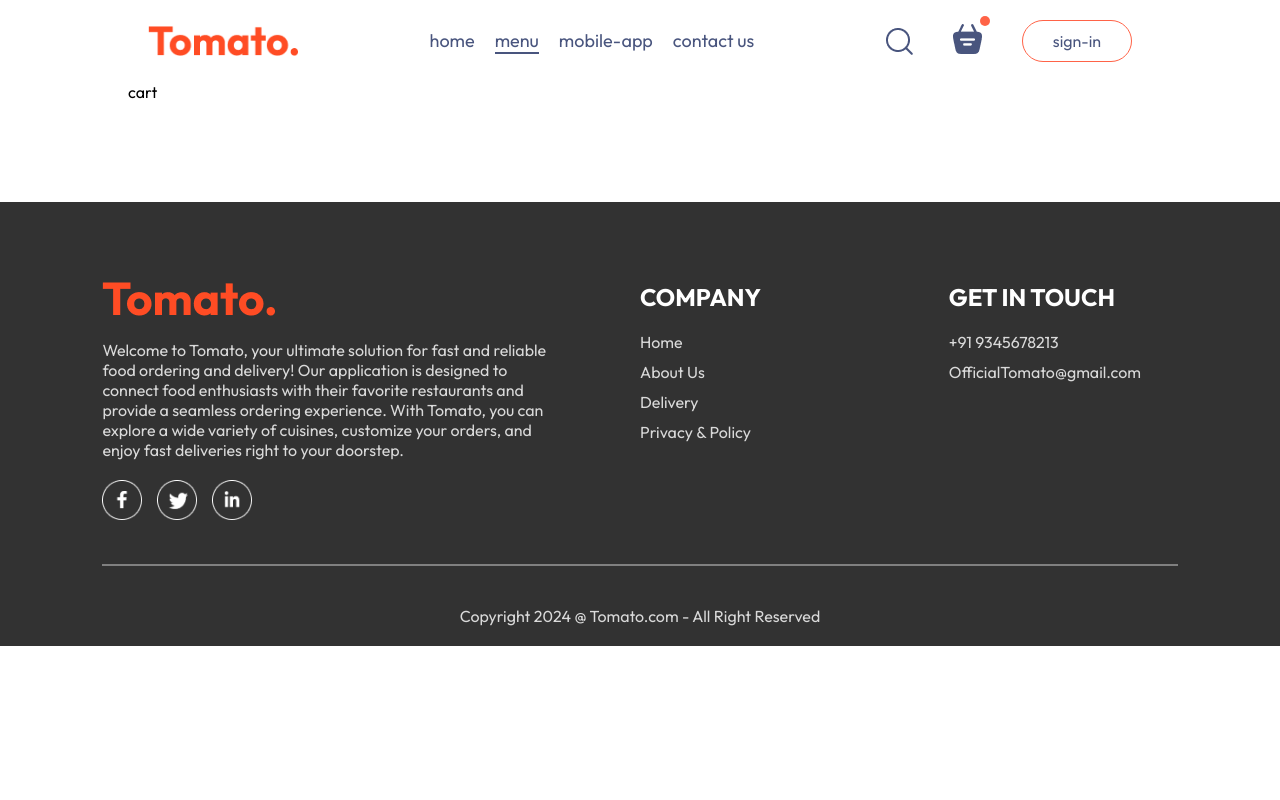
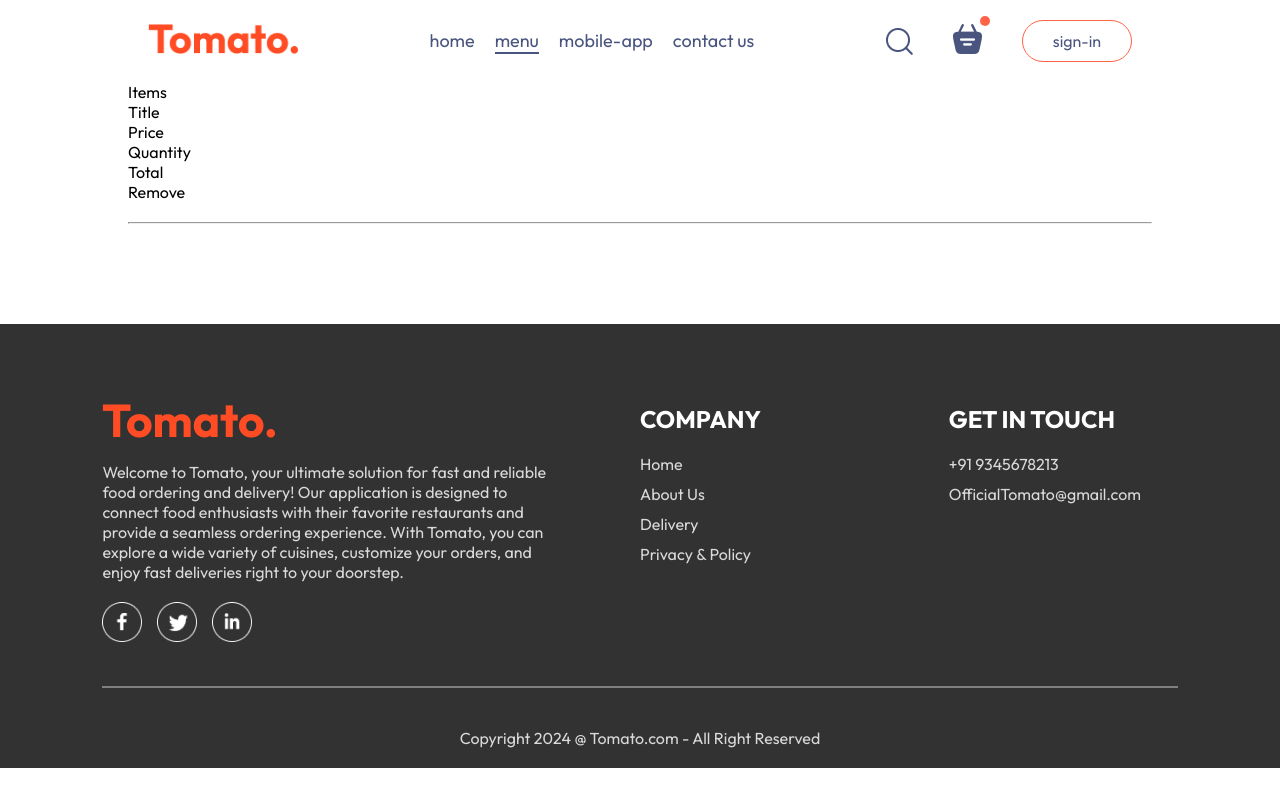
Before and after one commit to Rabeeh-Ashraf/Food-Delivery-Website, a React (Vite) app: page /cart in a window 1280 px wide. Built offline with nearby package versions, Linux system fonts and the light colour scheme.

Commit message:
updated redirecting of page when clicking on basket icon

```diff
--- a/src/components/Navbar/Navbar.jsx
+++ b/src/components/Navbar/Navbar.jsx
@@ -11,7 +11,7 @@
 
   return (
     <div className='navbar'>
-       <img src={assets.logo} alt="" className="logo" />
+       <Link to='/'><img src={assets.logo} alt="" className="logo" /></Link>
        <ul className="navbar-menu">
         <Link to='/' onClick={()=>setMenu("home")} className={menu==="home"?"active":""}>home</Link>
         <a href='#explore-menu' onClick={()=>setMenu("menu")}className={menu==="menu"?"active":""}>menu</a>
@@ -21,7 +21,7 @@
        <div className="navbar-right">
         <img src={assets.search_icon} alt="" />
         <div className='navbar-search-icon'>
-            <img src={assets.basket_icon} alt="" />
+            <Link to='/cart'><img src={assets.basket_icon} alt="" /></Link>
             <div className='dot'></div>
         </div>
         <button onClick={()=>setShowLogin(true)}>sign-in</button>
--- a/src/pages/cart/Cart.jsx
+++ b/src/pages/cart/Cart.jsx
@@ -1,8 +1,23 @@
-import React from 'react'
+import React, { useContext } from 'react'
 import './cart.css'
+import { Storecontext } from '../../context/Storecontext'
 const Cart = () => {
+  const {cartitems,food_list,removefromcart } = useContext(Storecontext)
   return (
-    <div>cart</div>
+    <div className='cart'>
+      <div className="cart-items">
+        <div className='cart-items-title'>
+          <p>Items</p>
+          <p>Title</p>
+          <p>Price</p>
+          <p>Quantity</p>
+          <p>Total</p>
+          <p>Remove</p>
+        </div>
+        <br />
+        <hr />
+      </div>
+    </div>
   )
 }
 
```
